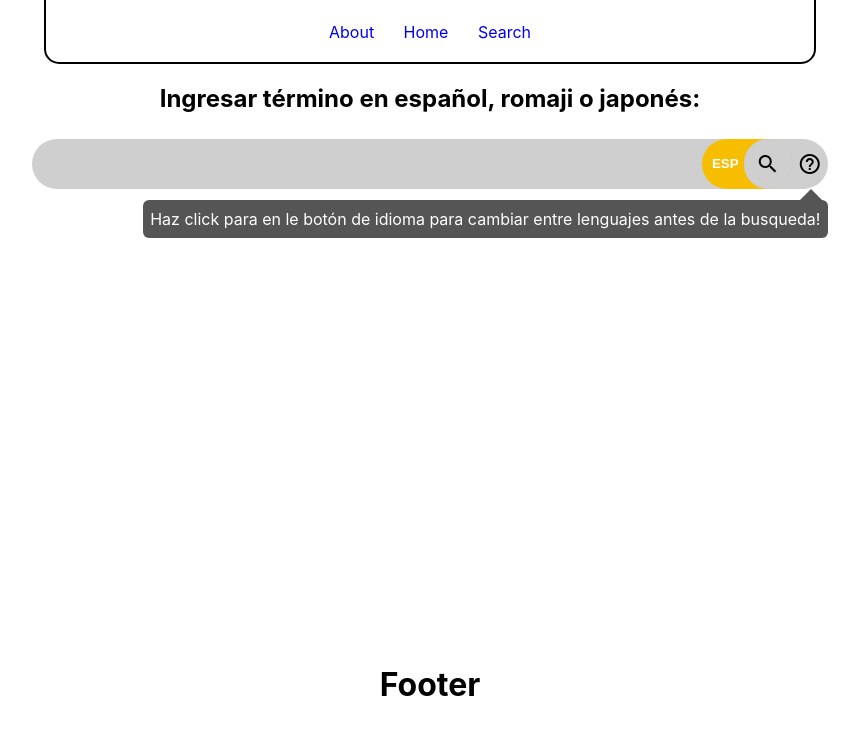
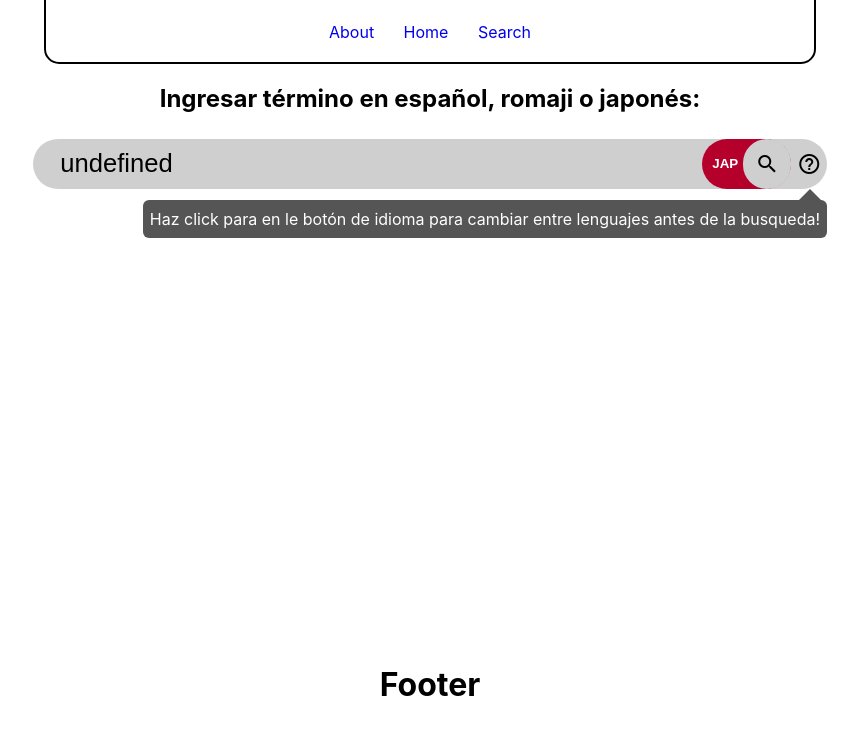
Before and after one commit to joeperpetua/djapones-api, a React (Create React App) app in the folder app/: page / in a window 1280 px wide. Shown: the top 734 px of the page, without its empty margins (210-1069 px from the left). Built offline with nearby package versions, Linux system fonts and the light colour scheme; no server answers.

Commit message:
Added dynamic lang and text based on previous query to the search bar component

```diff
--- a/app/src/Components/Content/Search/Search.jsx
+++ b/app/src/Components/Content/Search/Search.jsx
@@ -39,21 +39,21 @@ class Search extends React.Component{
         if (error) {
             return (
                 <div>
-                    <SearchBar tooltip='hidden' />
+                    <SearchBar tooltip='hidden' query={this.state.request[1]} lang={this.state.request[0]} />
                     <div>{error}</div>
                 </div>
             );
         } else if (!isLoaded) {
             return (
                 <div>
-                    <SearchBar tooltip='hidden' />
+                    <SearchBar tooltip='hidden' query={this.state.request[1]} lang={this.state.request[0]} />
                     <div>Loading...</div>
                 </div>
             );
         } else {
             return (
                 <div>
-                    <SearchBar tooltip='hidden' />
+                    <SearchBar tooltip='hidden' query={this.state.request[1]} lang={this.state.request[0]} />
                     {results.map(result => (
                         <ResultCard key={result.kana} data={result} />
                     ))}
--- a/app/src/Components/Content/SubComponents/SearchBar/SearchBar.css
+++ b/app/src/Components/Content/SubComponents/SearchBar/SearchBar.css
@@ -13,13 +13,13 @@
 
 .search-input{
     width: 50vw;
-    font-size: 2em;
+    font-size: 1.6em;
     border: none;
     outline: none;
     background: transparent;
 }
 
-.search-btn-esp, .search-btn-jap{
+.search-btn-ESP, .search-btn-JAP{
     display: flex;
     width: max-content;
     line-height: 4em;
@@ -28,11 +28,11 @@
     cursor: pointer;
 }
 
-.search-btn-esp{
+.search-btn-ESP{
     background: #f7be00;
 }
 
-.search-btn-jap{
+.search-btn-JAP{
     background: #b6002c;
 }
 
--- a/app/src/Components/Content/SubComponents/SearchBar/SearchBar.jsx
+++ b/app/src/Components/Content/SubComponents/SearchBar/SearchBar.jsx
@@ -9,7 +9,7 @@ class SearchBar extends React.Component{
         this.search = this.search.bind(this);
         this.handleKeyDown = this.handleKeyDown.bind(this);
         this.state = {
-            tooltip: this.props.tooltip
+            tooltip: this.props.tooltip,
         };
     }
 
@@ -17,14 +17,14 @@ class SearchBar extends React.Component{
         switch(lang){
             case 'ESP':
                 document.getElementsByClassName('search-lang')[0].innerHTML = 'JAP';
-                document.getElementsByClassName('search-btn-esp')[0].classList.toggle("search-btn-jap");
-                document.getElementsByClassName('search-btn-esp')[0].classList.toggle("search-btn-esp");
+                document.getElementsByClassName('search-btn-ESP')[0].classList.toggle("search-btn-JAP");
+                document.getElementsByClassName('search-btn-ESP')[0].classList.toggle("search-btn-ESP");
                 break;
 
             case 'JAP':
                 document.getElementsByClassName('search-lang')[0].innerHTML = 'ESP';
-                document.getElementsByClassName('search-btn-jap')[0].classList.toggle("search-btn-esp");
-                document.getElementsByClassName('search-btn-jap')[0].classList.toggle("search-btn-jap");
+                document.getElementsByClassName('search-btn-JAP')[0].classList.toggle("search-btn-ESP");
+                document.getElementsByClassName('search-btn-JAP')[0].classList.toggle("search-btn-JAP");
                 break;
 
             default:
@@ -57,14 +57,17 @@ class SearchBar extends React.Component{
     }
 
     render(){
-        console.log(this.state.tooltip);
+        let lastLang = 'JAP';
+        if(this.props.lang === 'es'){
+            lastLang = 'ESP';
+        }
 
         return(
             <div>
                 <div className="search-bar">
-                    <input onKeyDown={this.handleKeyDown} className="search-input" type="text"/>
-                    <div className="search-btn-esp">
-                        <button onClick={(e) => {this.toggleLang(e.target.innerHTML)}} className="search-lang">ESP</button>
+                    <input onKeyDown={this.handleKeyDown} className="search-input" type="text" defaultValue={decodeURI(this.props.query)} />
+                    <div className={`search-btn-${lastLang}`}>
+                        <button onClick={(e) => {this.toggleLang(e.target.innerHTML)}} className="search-lang">{lastLang}</button>
                         <button onClick={this.search} className="search-search">
                             <span className="material-icons">search</span>
                         </button>
```
